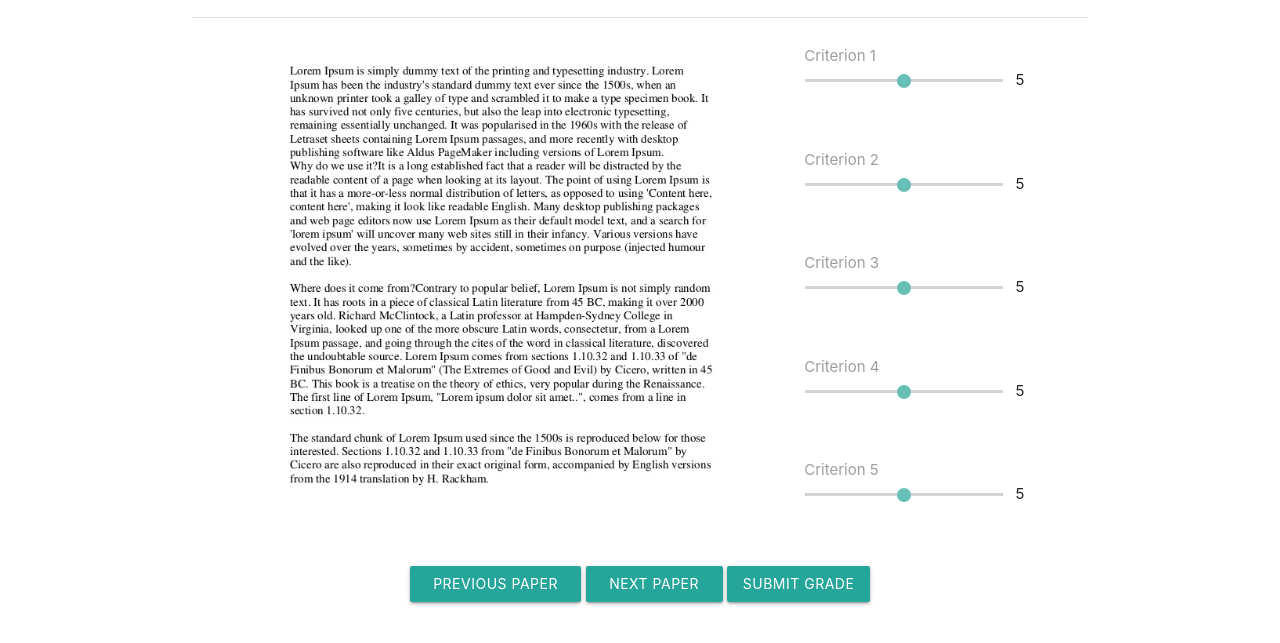
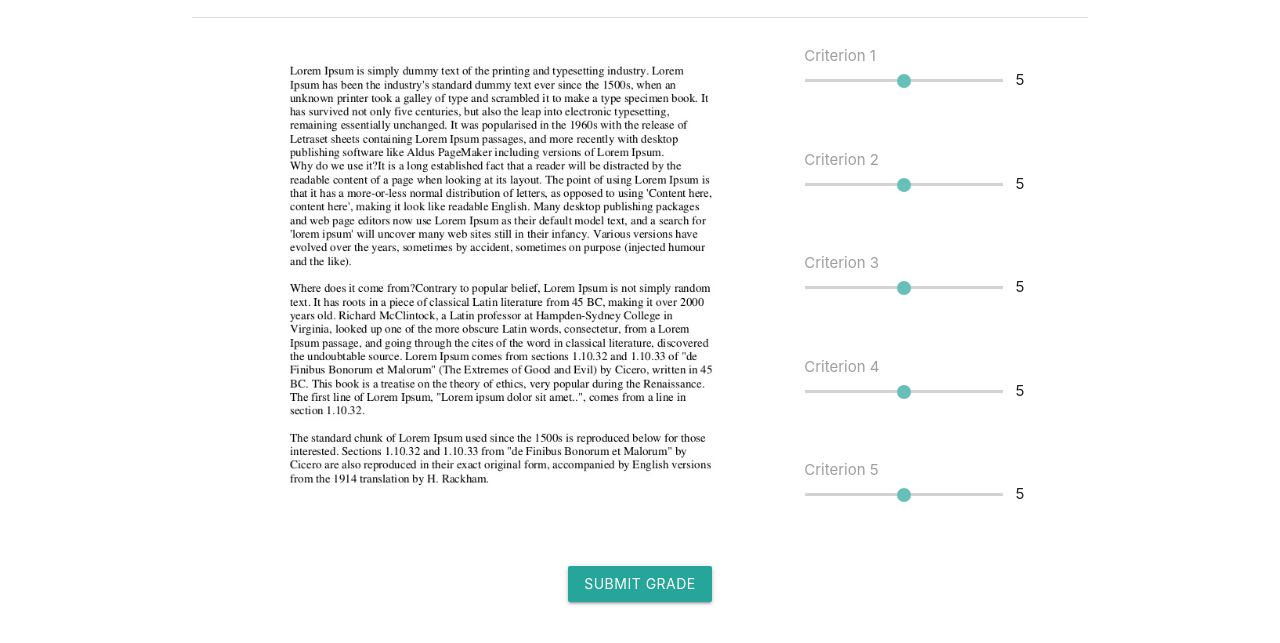
Before and after one commit to lilingkai/eecs338, a plain HTML site: page views/grading.html in a window 1280 px wide. Shown: the part 203-846 px from the top of the page. Drawn offline with nearby package versions, Linux system fonts and the light colour scheme.

Commit message:
removed non functioning buttons on grading page

```diff
--- a/views/grading.html
+++ b/views/grading.html
@@ -138,8 +138,6 @@
             </div>
 
             <div align="center">
-                <a id="cancel" href="home.html" class="waves-effect waves-light btn"><i class="material-icons left"></i>Previous Paper</a>
-                <a id="cancel" href="home.html" class="waves-effect waves-light btn"><i class="material-icons left"></i>Next Paper</a>
                 <a id="submit" href="home2.html" class="waves-effect waves-light btn">Submit Grade</a>
             </div>
     </div>
```
